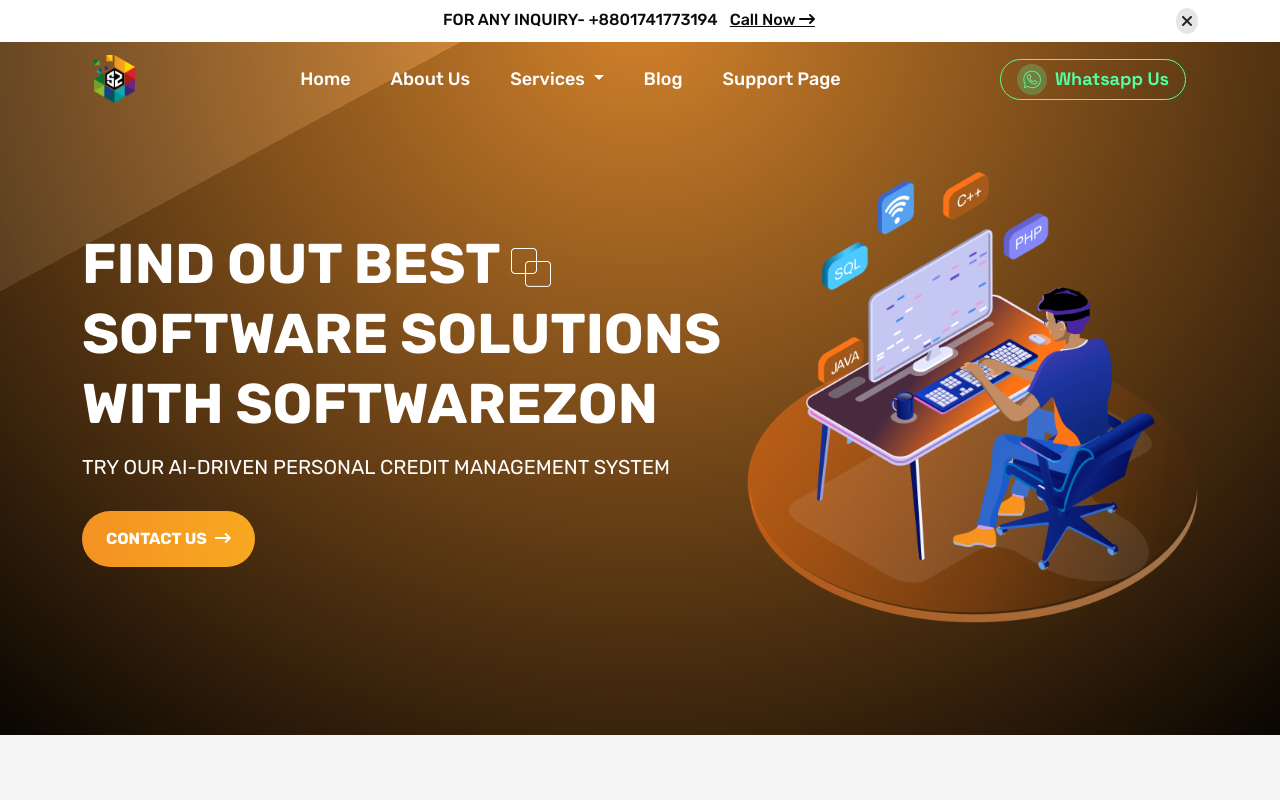
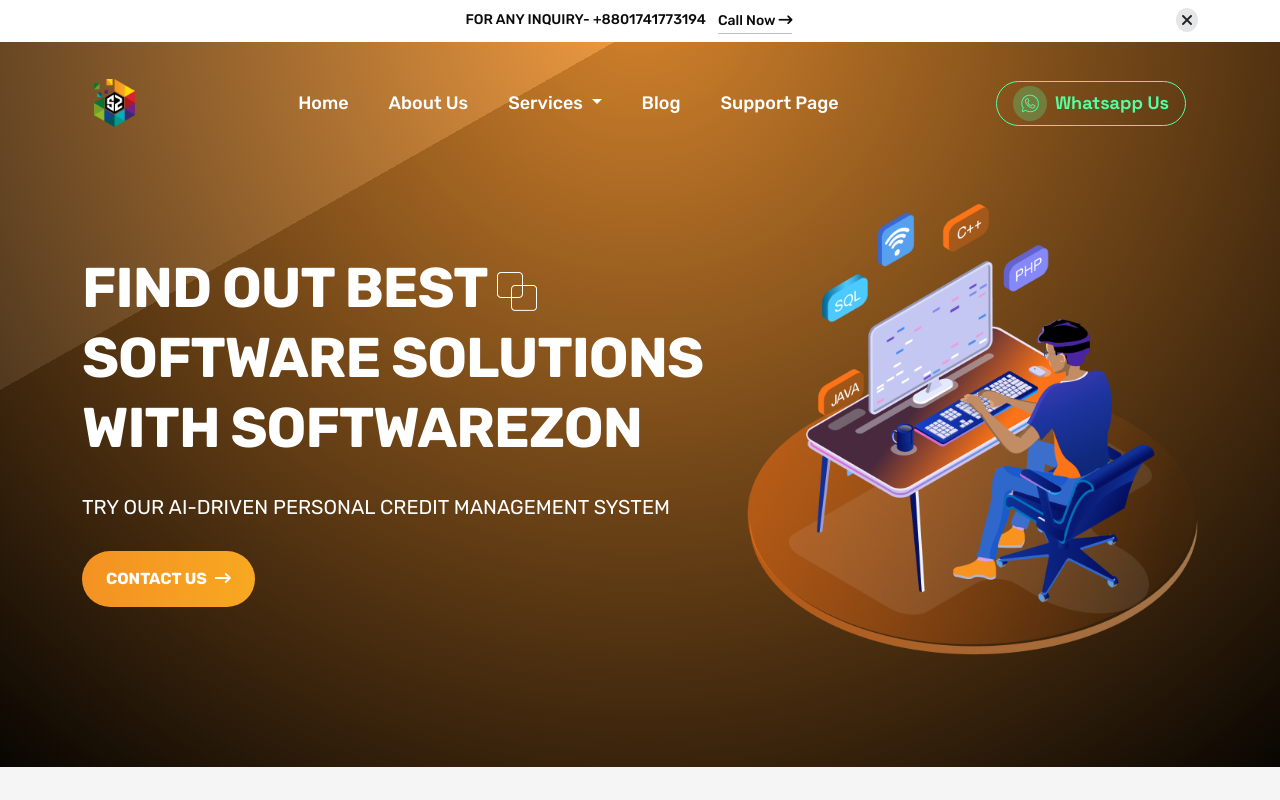
Before and after one commit to zjria/softwarezon, a plain HTML site: page index.html in a window 1280 px wide. Shown: the top 800 px of the page. Drawn offline with nearby package versions, Linux system fonts and the light colour scheme.

Commit message:
banner add eddit

```diff
--- a/css/style.css
+++ b/css/style.css
@@ -25,23 +25,36 @@
 /* Primary Style End */
 
 /* Header Top Section */
-.header-top-section .mobile-phone-number {
+p.m-0.text-uppercase.fw-medium.pe-2.me-1 {
+    font-size: 14px;
+    line-height: 24px;
     color: #0C0B0B;
 }
 
 .header-top-section .mobile-phone-number a {
     color: #0C0B0B;
+    font-size: 14px;
+    line-height: 24px;
+    text-decoration: none;
+}
+
+.mobile-phone-number span hr {
+    margin: 0rem 0;
+    color: #0C0B0B;
+    border: 0;
+    border-top: var(--bs-border-width) solid;
+    opacity: .25;
 }
 
 .top-header .closed-icons i {
-    padding: 5px;
+    padding: 4px 5px;
     background: #56565c26;
     border-radius: 100%;
 }
 
 /* Navbar section start */
 .navbar-section {
-    background-image: linear-gradient(to right bottom, rgba(255, 255, 255, 0.07) 18%, #00000021 0%), radial-gradient(81.16% 143.98% at 50% -5.92%, rgb(243, 150, 50) 0%, rgb(0, 0, 0) 100%);
+    background-image: linear-gradient(to right bottom, rgba(255, 255, 255, 0.07) 24%, #00000021 0%), radial-gradient(81.16% 143.98% at 50% -5.92%, rgb(243, 150, 50) 0%, rgb(0, 0, 0) 100%);
     background-attachment: fixed;
 }
 
@@ -61,17 +74,20 @@
 .btn-whatsapp a {
     color: #52FFA1;
     font-size: 18px;
+    line-height: 24px;
 }
 
 .navbar-section button .whatsapp-img {
     font-family: 'Space Grotesk';
     font-size: 18px;
     background: #52ffa142;
+    padding: 6px;
 }
 
 .banner-text h1 {
+    font-size: 56px;
     line-height: 70px;
-    font-size: 56px;
+    letter-spacing: -1px;
 }
 
 .banner-text p {
@@ -421,7 +437,6 @@
 .wrapper {
     display: flex;
     align-items: center;
-    /* margin-right: -70px; */
 }
 
 .wrapper .owl-prev,
--- a/index.html
+++ b/index.html
@@ -26,14 +26,16 @@
 </head>
 
 <body>
-    <!-- Header Top Section -->
+    <!-- ===================Header Top Section=================== -->
     <section class="header-top-section">
         <div class="container">
             <div class="top-header d-flex py-2">
                 <div class="mobile-phone-number d-flex mx-auto">
                     <p class="m-0 text-uppercase fw-medium pe-2 me-1">FOR ANY inquiry- +8801741773194</p>
-                    <a href="#" class="fw-medium">Call Now <i
-                            class="fa-solid fa-arrow-right-long text-decoration-underline"></i></a>
+                    <span>
+                        <a href="#" class="fw-medium">Call Now <i class="fa-solid fa-arrow-right-long "></i></a>
+                        <hr>
+                    </span>
                 </div>
                 <div class="closed-icons">
                     <i class="fa-solid fa-xmark"></i>
@@ -42,11 +44,11 @@
             </div>
         </div>
     </section>
-    <!-- Header Section (Navbar) -->
+    <!-- ===================Header Section (Navbar)=================== -->
     <header class="navbar-header navbar-section pb-5">
         <section class="container pb-5">
-            <nav class="navbar navbar-expand-lg navbar-light mb-2">
-                <div class="container-fluid">
+            <nav class="navbar navbar-expand-lg navbar-light mb-2 pt-3 ">
+                <div class="container-fluid pt-3">
                     <a class="navbar-brand" href="#"><img class="img-fluid w-75" src="./images/header/group.png"
                             alt=""></a>
                     <button class="navbar-toggler" type="button" data-bs-toggle="collapse"
@@ -87,7 +89,7 @@
                         <form class="d-flex">
                             <button
                                 class="btn-whatsapp rounded-pill py-1 px-3 d-flex align-items-center fw-bold ms-auto">
-                                <img class="whatsapp-img me-2 rounded-circle p-1 text-white"
+                                <img class="whatsapp-img me-2 rounded-circle text-white"
                                     src="./images/header/whatsapp.png" alt=""><a href="#"
                                     class="text-decoration-none">Whatsapp Us</a>
                             </button>
@@ -96,8 +98,8 @@
                 </div>
             </nav>
 
-            <!--  Banner Section -->
-            <div class="banner-section pt-5 pb-3">
+            <!--  ===================Banner Section=================== -->
+            <div class="banner-section pt-5 pb-3 mt-3">
                 <div class="row justify-content-center align-items-center">
                     <div class="col-sm-12 col-md-7">
                         <div class="banner-text">
@@ -107,7 +109,7 @@
                                 SOFTWARE SOLUTIONS
                                 WITH
                                 SOFTWAREZON</h1>
-                            <p class="text-white pt-2 pb-3">TRY OUR AI-DRIVEN PERSONAL CREDIT MANAGEMENT SYSTEM</p>
+                            <p class="text-white pt-4 pb-3">TRY OUR AI-DRIVEN PERSONAL CREDIT MANAGEMENT SYSTEM</p>
                             <button class="rounded-pill py-3 px-4 d-flex align-items-center border-0 fw-bold"><a
                                     href="#" class="text-decoration-none text-white">CONTACT
                                     US<i class="fa-solid fa-arrow-right-long ps-2"></i></a>
```
